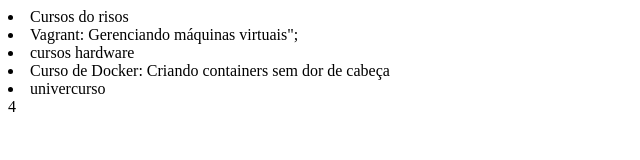
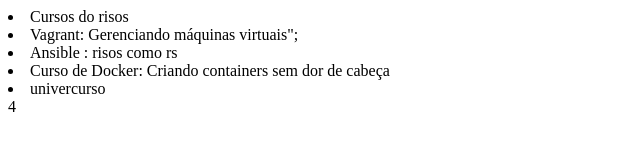
Before and after one commit to miyashiroo/alura-git, a plain HTML site: page index.html in a window 1280 px wide. Shown: the full height of the page, 0-640 px from the left. Drawn offline with Linux system fonts and the light colour scheme.

Commit message:
curso de ansible

```diff
--- a/index.html
+++ b/index.html
@@ -9,7 +9,7 @@
 <body>
     <li>Cursos do risos</li>
     <li>Vagrant: Gerenciando máquinas virtuais";</li>
-    <li>cursos hardware</li>
+    <li>Ansible : risos como rs</li>
     <li>Curso de Docker: Criando containers sem dor de cabeça</li>
     <li>univercurso</li>
 </body>4
```
